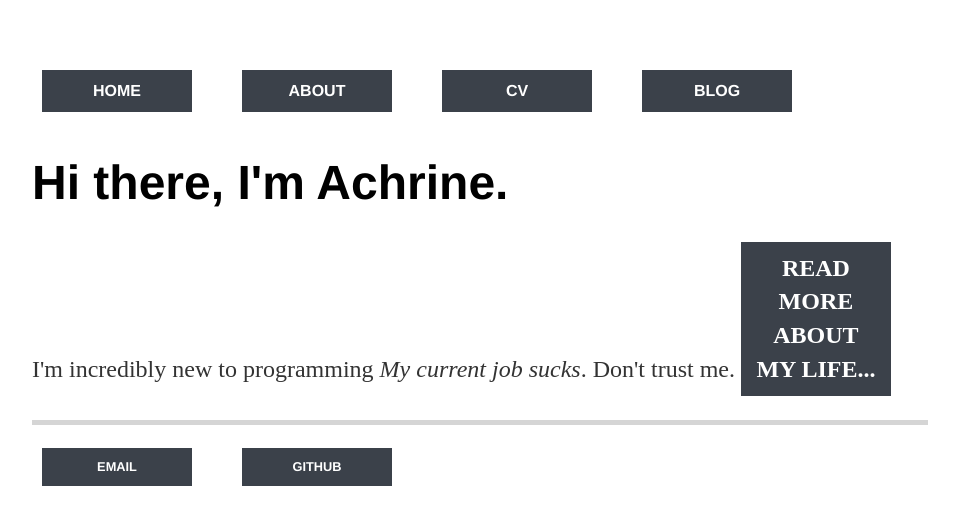
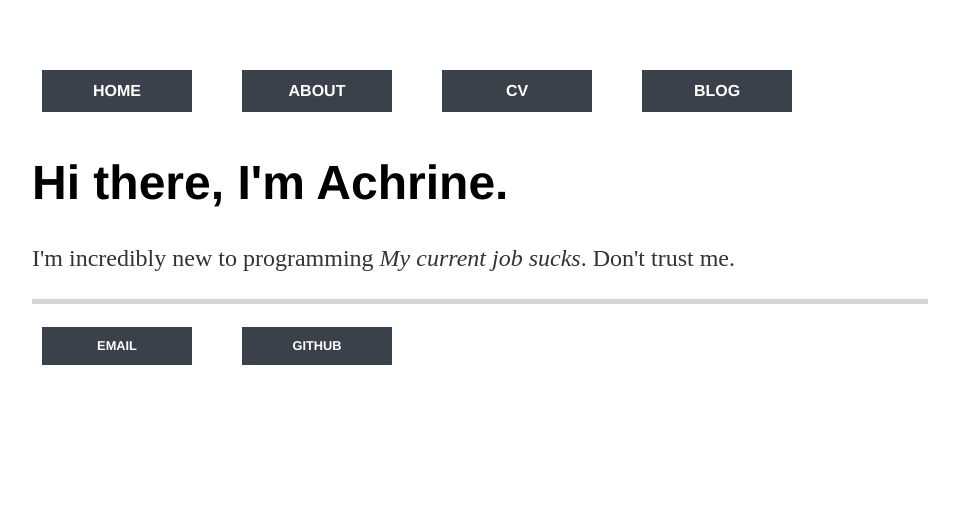
Before and after one commit to Achrine/achrine.github.io, a Jekyll site: the page built from index.html, in a window 1280 px wide. Shown: the top 525 px of the page, without its empty margins (160-1119 px from the left). Built offline with Jekyll 4.4.1, drawn with Linux system fonts in a browser that asks for light colours.

Commit message:
Update index.html

```diff
--- a/index.html
+++ b/index.html
@@ -5,5 +5,5 @@ title: Achrine, noob
 
 		<div class="blurb">
 			<h1>Hi there, I'm Achrine.</h1>
-			<p>I'm incredibly new to programming <em> My current job sucks</em>. Don't trust me. <a href="/about">Read more about my life...</a></p>
+			<p>I'm incredibly new to programming <em> My current job sucks</em>. Don't trust me.</p>
 		</div>
```
